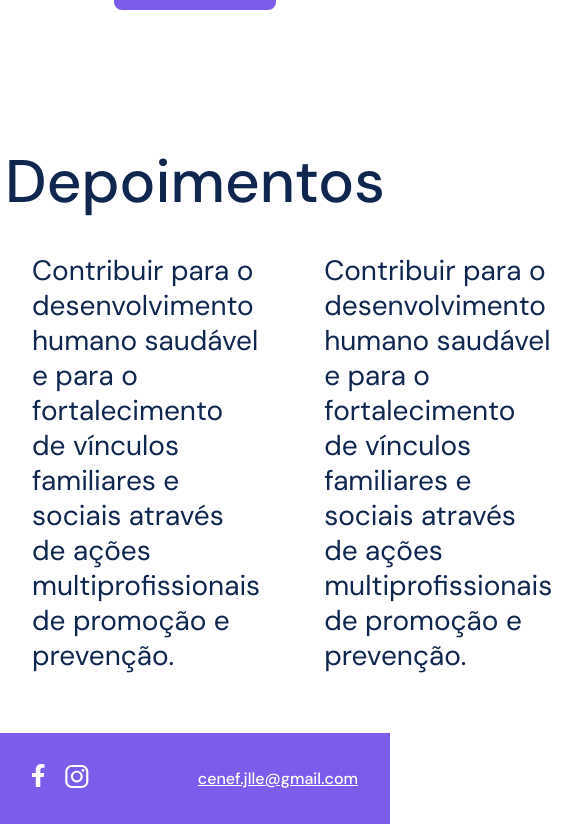
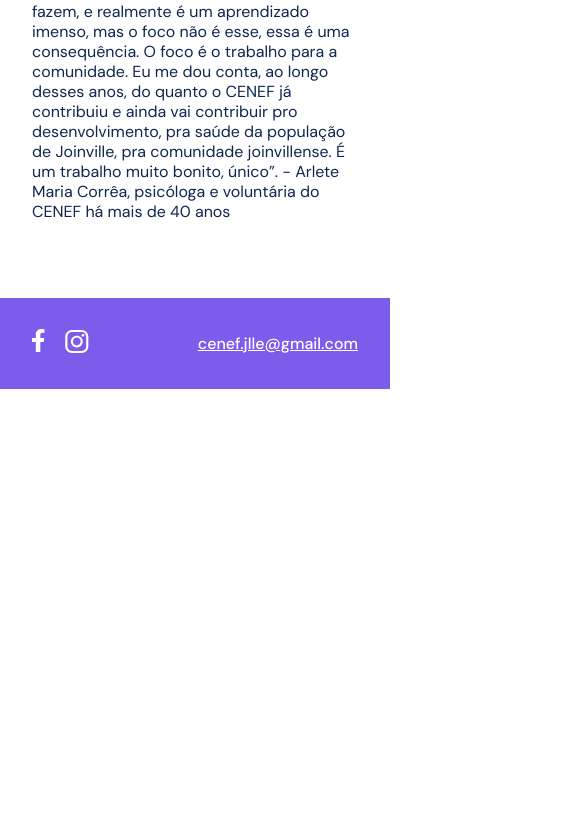
Before and after one commit to julianapedroso/cenef-web, a React (Create React App) app: page / in a window 390 px wide. Shown: the part 959-1783 px from the top of the page, 585 px wide, since content can reach past the window. After the commit the page ends 1348 px from the top, so only its background shows below. Built offline with nearby package versions, Linux system fonts and the light colour scheme.

Commit message:
responsividade da página home

```diff
--- a/src/pages/Home/index.js
+++ b/src/pages/Home/index.js
@@ -2,6 +2,9 @@ import CoverBackground from "../../assets/cover.png";
 import { Button, Main, Section, SectionTestimonials } from "./styles";
 
 const Home = () => {
+  const testimonials = [`“Ao longo desses anos do trabalho do CENEF, a gente às vezes costuma brincar, dizer pras pessoas,   que o CENEF acaba sendo uma residência como os médicos fazem, e realmente é um aprendizado imenso,  mas o foco não é esse, essa é uma consequência. O foco é o trabalho para a comunidade. Eu me dou   conta, ao longo desses anos, do quanto o CENEF já contribuiu e ainda vai contribuir pro   desenvolvimento, pra saúde da população de Joinville, pra comunidade joinvillense.
+  É um trabalho muito bonito, único”. - Arlete Maria Corrêa, psicóloga e voluntária do CENEF há mais de 40 anos`, ]
+
   return (
     <>
       <Main>
@@ -19,21 +22,9 @@ const Home = () => {
         <SectionTestimonials>
           <h1>Depoimentos</h1>
           <div>
-            <p>
-              Contribuir para o desenvolvimento humano saudável e para o
-              fortalecimento de vínculos familiares e sociais através de ações
-              multiprofissionais de promoção e prevenção.
-            </p>
-            <p>
-              Contribuir para o desenvolvimento humano saudável e para o
-              fortalecimento de vínculos familiares e sociais através de ações
-              multiprofissionais de promoção e prevenção.
-            </p>
-            <p>
-              Contribuir para o desenvolvimento humano saudável e para o
-              fortalecimento de vínculos familiares e sociais através de ações
-              multiprofissionais de promoção e prevenção.
-            </p>
+            {testimonials.map(text => {
+              return(<p>{text}</p>)
+            })}
           </div>
         </SectionTestimonials>
       </Main>
--- a/src/pages/Home/styles.js
+++ b/src/pages/Home/styles.js
@@ -17,12 +17,23 @@ justify-content: center;
   font-size: 60px;
   color: #0F264F;
   padding: 32px 0;
+
+    @media (max-width: 450px) {
+      font-size: 38px;
+    }
   }
 
   img {
     height: auto;
     width: 100%;
     padding-top: 200px;
+
+    @media (max-width: 450px) {
+      height: 200px;
+      padding-top: 0;
+      margin-top: 98px;
+      object-fit: cover;
+    }
   }
 
   p {
@@ -31,6 +42,11 @@ justify-content: center;
     line-height: 35px;
     color: #0F264F;
     padding: 0 32px;
+
+    @media(max-width: 890px) {
+      font-size: 16px;
+      line-height: 20px;
+    }
   }
 `
 
@@ -62,13 +78,21 @@ justify-content: center;
     font-size: 60px;
     color: #0F264F;
     padding: 32px 0;
+
+    @media (max-width: 450px) {
+      font-size: 38px;
+    }
   }
 
   div {
     display: flex;
     justify-content: space-between;
-    /* padding: 0 32px; */
     width: 100%;
+
+    @media(max-width: 890px) {
+      flex-direction: column;
+      align-items: center;
+    }
   }
 
   p {
@@ -77,6 +101,11 @@ justify-content: center;
     line-height: 35px;
     color: #0F264F;
     padding: 0 32px;
-    max-width: 460px;
+
+    @media(max-width: 890px) {
+      padding: 16px 32px;
+      font-size: 16px;
+      line-height: 20px;
+    }
   }
 `
```
